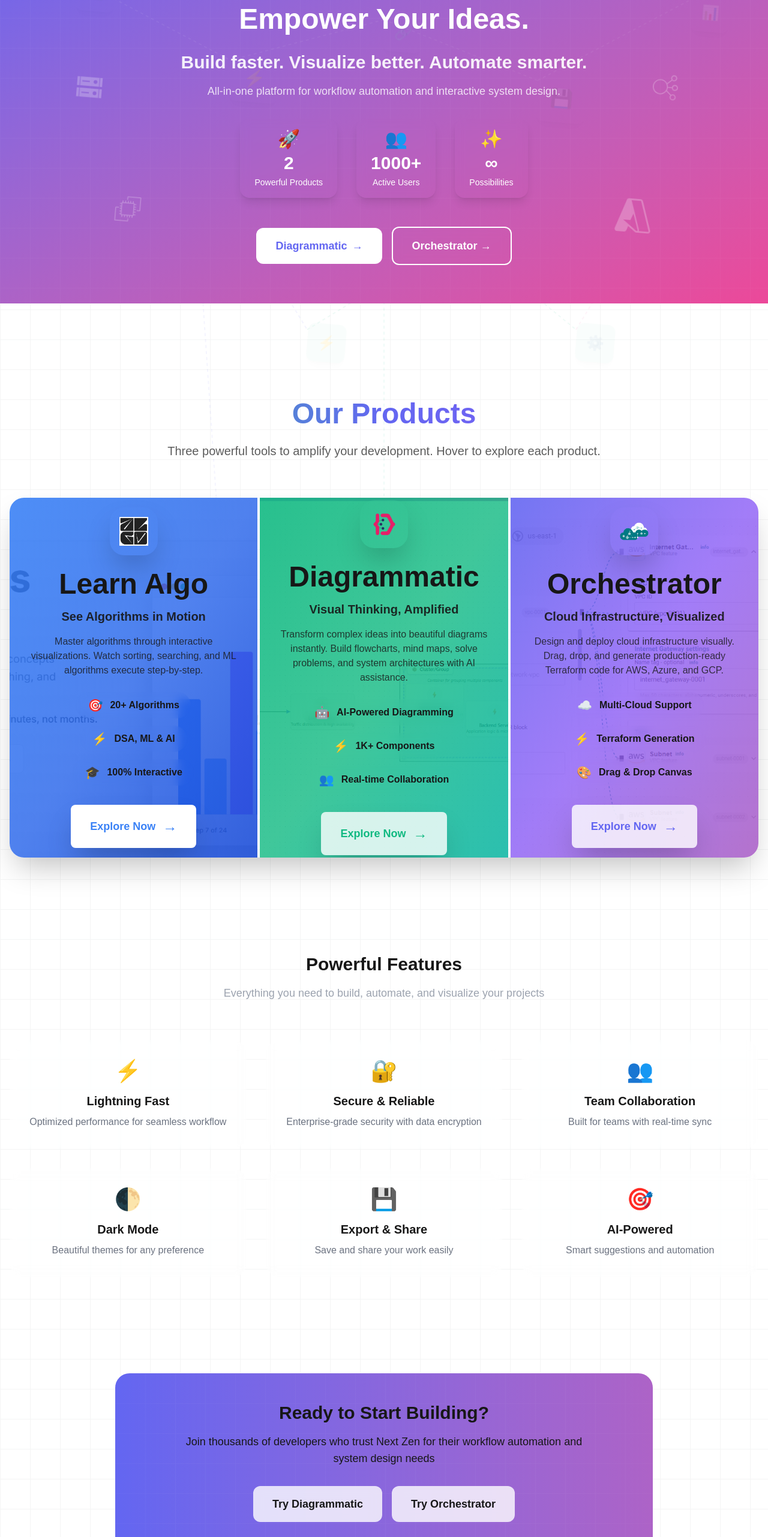
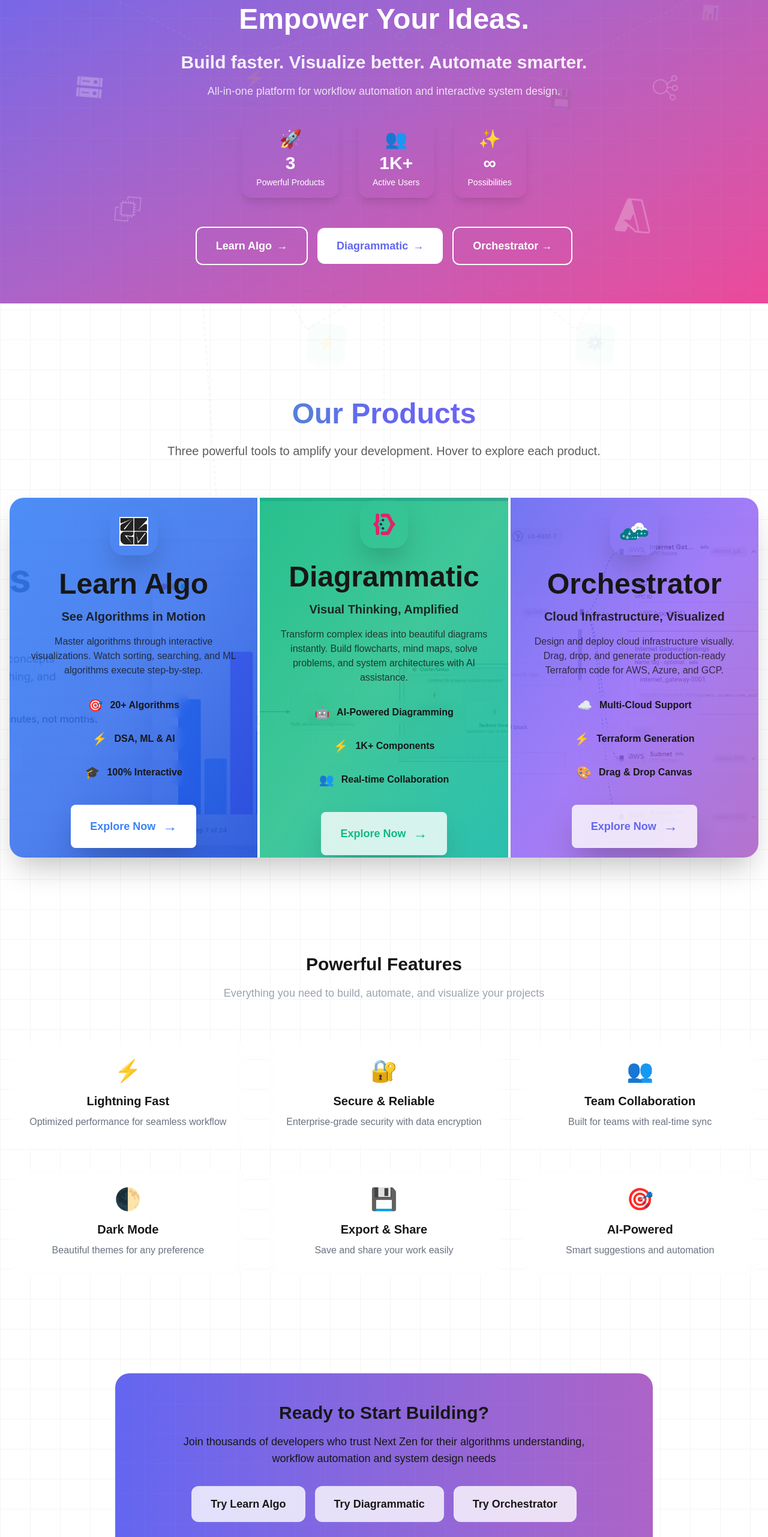
Before and after one commit to satya00089/next-zen, a Next.js app: page / in a window 1280 px wide. Shown: the part 234-2797 px from the top of the page at 60% size. Built offline with nearby package versions, Linux system fonts and the light colour scheme.

Commit message:
Refactor FloatingIcon component for improved performance and maintainability

```diff
--- a/app/page.tsx
+++ b/app/page.tsx
@@ -467,8 +467,8 @@
               {/* Stats Bar */}
               <div className="flex flex-wrap justify-center gap-8 mb-12">
                 {[
-                  { icon: "🚀", value: "2", label: "Powerful Products" },
-                  { icon: "👥", value: "1000+", label: "Active Users" },
+                  { icon: "🚀", value: "3", label: "Powerful Products" },
+                  { icon: "👥", value: "1K+", label: "Active Users" },
                   { icon: "✨", value: "∞", label: "Possibilities" },
                 ].map((stat, index) => {
                   const getDelayClass = () => {
@@ -499,7 +499,25 @@
               <div className="flex flex-row sm:flex-col gap-4 justify-center items-center">
                 <button
                   type="button"
-                  onClick={() => navigate("https://diagrammatic.next-zen.dev/")}
+                  onClick={() =>
+                    navigate("https://learn-algo.com?utm_source=next-zen.dev")
+                  }
+                  className="group px-8 py-4 bg-white/10 backdrop-blur-sm border-2 border-white/30 text-white text-lg font-semibold rounded-xl hover:bg-white/20 hover:border-white/50 hover:scale-105 transition-all duration-300 cursor-pointer"
+                >
+                  <span className="relative z-10 flex items-center gap-2">
+                    Learn Algo{" "}
+                    <span className="group-hover:translate-x-1 transition-transform">
+                      →
+                    </span>
+                  </span>
+                </button>
+                <button
+                  type="button"
+                  onClick={() =>
+                    navigate(
+                      "https://diagrammatic.next-zen.dev?utm_source=next-zen.dev"
+                    )
+                  }
                   className="group relative px-8 py-4 bg-(--hero-text) text-(--brand) text-lg font-bold rounded-xl hover:shadow-2xl hover:scale-105 transition-all duration-300 cursor-pointer overflow-hidden"
                 >
                   <span className="relative z-10 flex items-center gap-2">
@@ -511,7 +529,11 @@
                 </button>
                 <button
                   type="button"
-                  onClick={() => navigate("https://orchestrator.next-zen.dev/")}
+                  onClick={() =>
+                    navigate(
+                      "https://orchestrator.next-zen.dev?utm_source=next-zen.dev"
+                    )
+                  }
                   className="group px-8 py-4 bg-white/10 backdrop-blur-sm border-2 border-white/30 text-white text-lg font-semibold rounded-xl hover:bg-white/20 hover:border-white/50 hover:scale-105 transition-all duration-300 cursor-pointer"
                 >
                   Orchestrator{" "}
@@ -534,7 +556,8 @@
               Our Products
             </h2>
             <p className="text-xl md:text-2xl text-foreground/70 max-w-3xl mx-auto">
-              Three powerful tools to amplify your development. Hover to explore each product.
+              Three powerful tools to amplify your development. Hover to explore
+              each product.
             </p>
           </div>
 
@@ -577,7 +600,10 @@
                         height={48}
                         className="object-contain"
                         style={{
-                          filter: theme === "dark" ? "invert(1) brightness(1.2)" : "none"
+                          filter:
+                            theme === "dark"
+                              ? "invert(1) brightness(1.2)"
+                              : "none",
                         }}
                       />
                     </div>
@@ -595,7 +621,8 @@
 
                   {/* Description */}
                   <p className="text-base md:text-lg mb-6 opacity-80 max-w-2xl mx-auto">
-                    Master algorithms through interactive visualizations. Watch sorting, searching, and ML algorithms execute step-by-step.
+                    Master algorithms through interactive visualizations. Watch
+                    sorting, searching, and ML algorithms execute step-by-step.
                   </p>
 
                   {/* Features */}
@@ -931,12 +958,21 @@
               Ready to Start Building?
             </h2>
             <p className="text-white/90 text-lg mb-8 max-w-2xl mx-auto">
-              Join thousands of developers who trust Next Zen for their workflow
-              automation and system design needs
+              Join thousands of developers who trust Next Zen for their
+              algorithms understanding, workflow automation and system design
+              needs
             </p>
             <div className="flex flex-wrap gap-4 justify-center">
               <a
-                href="https://diagrammatic.next-zen.dev"
+                href="https://learn-algo.com?utm_source=next-zen.dev"
+                target="_blank"
+                rel="noopener noreferrer"
+                className="px-8 py-4 bg-background/80 backdrop-blur-sm text-lg font-bold rounded-xl hover:shadow-2xl hover:scale-105 transition-all duration-300"
+              >
+                Try Learn Algo
+              </a>
+              <a
+                href="https://diagrammatic.next-zen.dev?utm_source=next-zen.dev"
                 target="_blank"
                 rel="noopener noreferrer"
                 className="px-8 py-4 bg-background/80 backdrop-blur-sm text-accent text-lg font-bold rounded-xl hover:shadow-2xl hover:scale-105 transition-all duration-300"
@@ -944,7 +980,7 @@
                 Try Diagrammatic
               </a>
               <a
-                href="https://orchestrator.next-zen.dev"
+                href="https://orchestrator.next-zen.dev?utm_source=next-zen.dev"
                 target="_blank"
                 rel="noopener noreferrer"
                 className="px-8 py-4 bg-background/80 backdrop-blur-sm text-brand text-lg font-bold rounded-xl hover:shadow-2xl hover:scale-105 transition-all duration-300"
```
